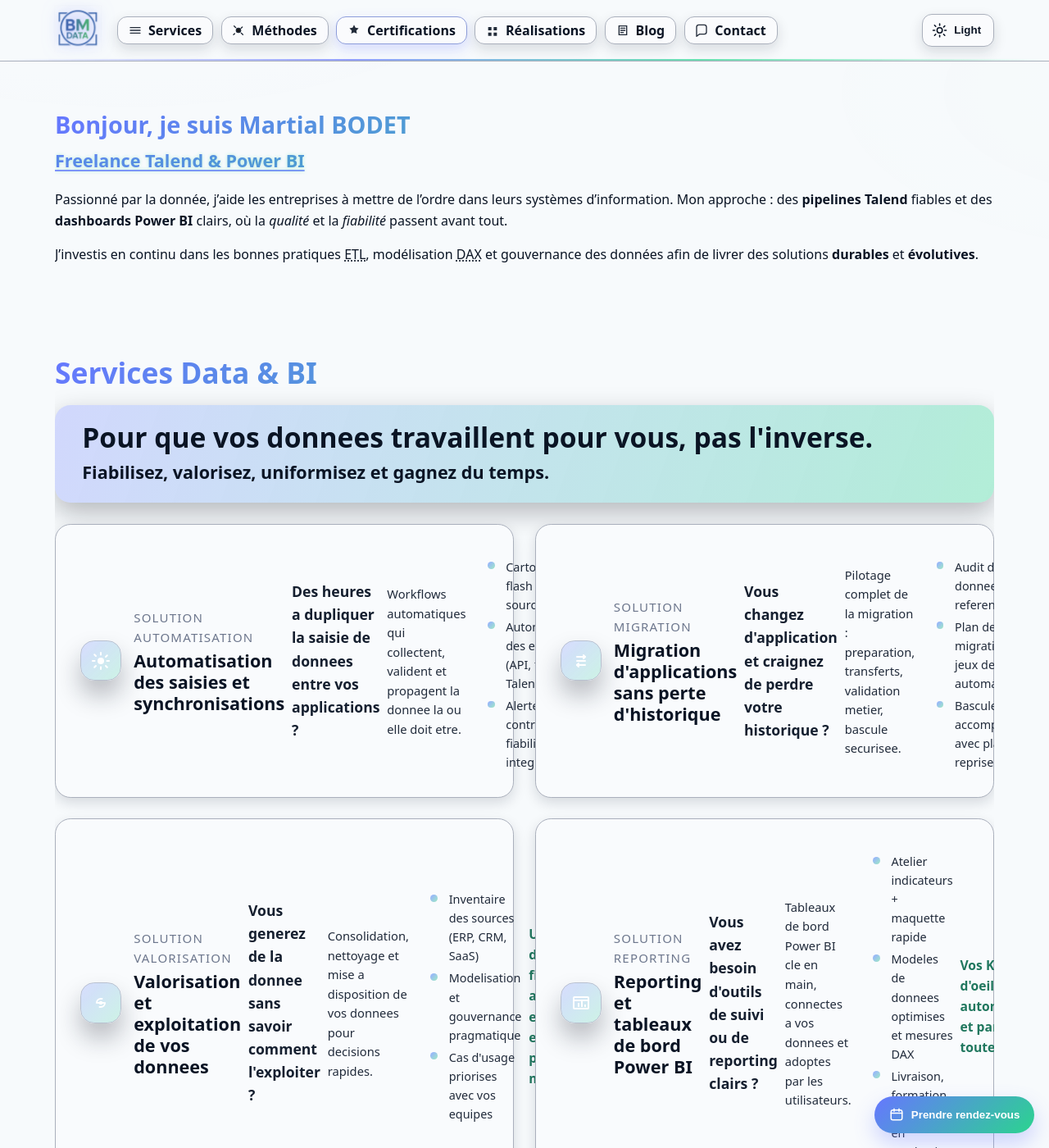
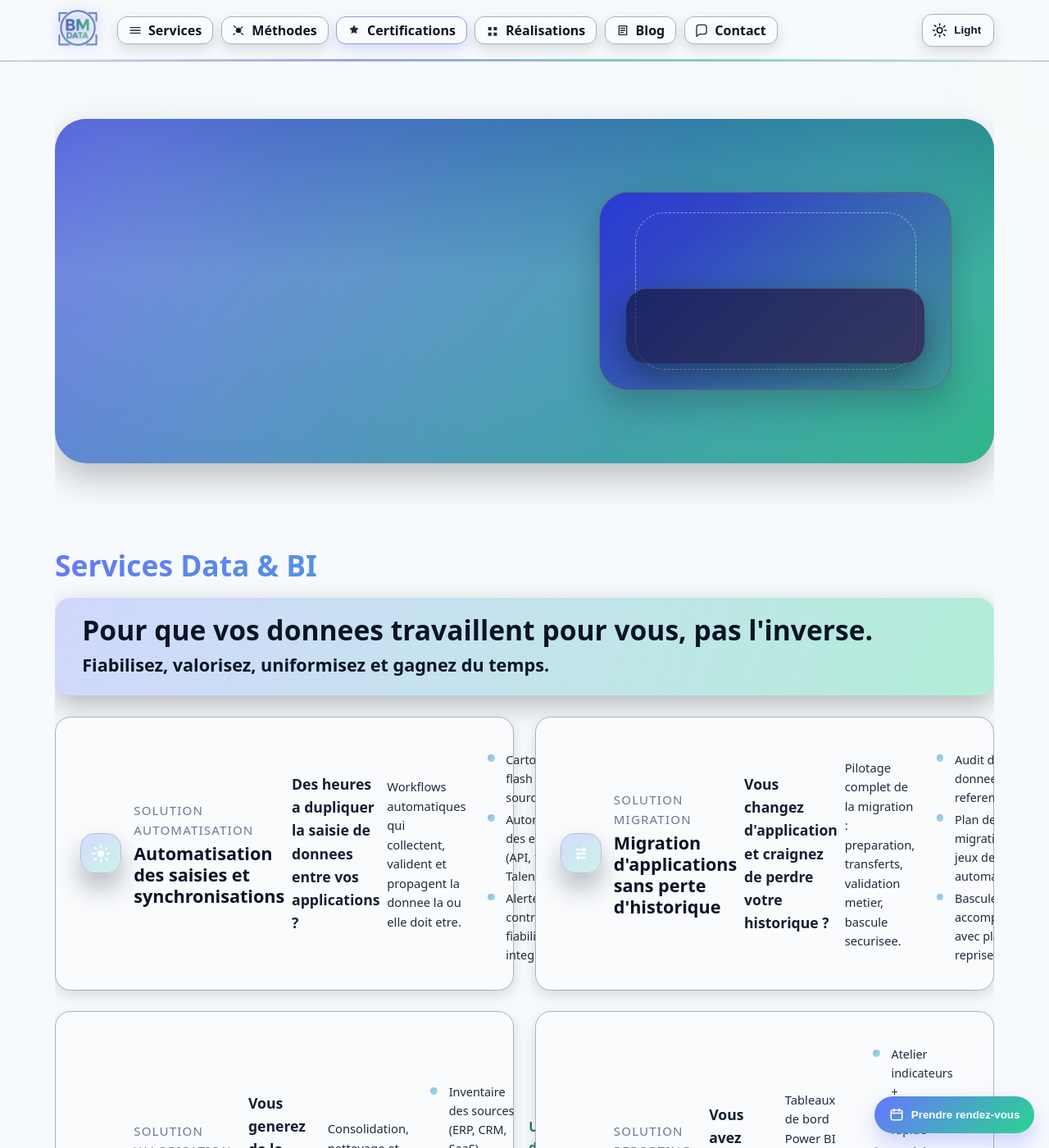
Before and after one commit to mbodetdata/mbodetdata.github.io, a Jekyll site: the page built from index.md, in a window 1280 px wide and 1400 px high. Shown: the whole window at 82% size. Built offline with Jekyll 4.4.1, drawn with Linux system fonts in a browser that asks for light colours.

Commit message:
About me

```diff
--- a/_includes/about-me.html
+++ b/_includes/about-me.html
@@ -1,16 +1,11 @@
-<section id="about" class="section" aria-labelledby="about-title"
-         itemscope itemtype="https://schema.org/Person">
-  <h2 id="about-title" class="about-title">
-    <span itemprop="name">Bonjour, je suis {{ site.author.prenom_nom }}</span>
-  </h2>
-  <p class="role"><span itemprop="jobTitle">Freelance Talend &amp; Power BI</span></p>
-
-  <!-- micro-data utilitaires (non visibles) -->
+<section id="about" class="section about-hero" itemscope itemtype="https://schema.org/Person">
+  <meta itemprop="name" content="{{ site.author.prenom_nom }}">
+  <meta itemprop="jobTitle" content="Freelance Talend &amp; Power BI">
   <link itemprop="url" href="{{ site.author.url | default: site.url | default: site.github.url }}">
   {% if site.author.email %}<meta itemprop="email" content="mailto:{{ site.author.email }}">{% endif %}
   {% if site.author.phone %}<meta itemprop="telephone" content="{{ site.author.phone }}">{% endif %}
   {% if site.author.enterprise %}
-    <span itemprop="worksFor" itemscope itemtype="https://schema.org/Organization" class="sr-only">
+    <span itemprop="worksFor" itemscope itemtype="https://schema.org/Organization" hidden>
       <meta itemprop="name" content="{{ site.author.enterprise }}">
     </span>
   {% endif %}
@@ -22,19 +17,15 @@
       <link itemprop="sameAs" href="{{ p }}">
     {% endfor %}
   {% endif %}
+  {% if site.author.description %}
+    <meta itemprop="description" content="{{ site.author.description }}">
+  {% elsif site.description %}
+    <meta itemprop="description" content="{{ site.description | strip_newlines }}">
+  {% endif %}
 
-  <div class="about-text" itemprop="description">
-    <p>
-      Passionné par la donnée, j’aide les entreprises à mettre de l’ordre dans leurs systèmes d’information.
-      Mon approche : des <strong>pipelines Talend</strong> fiables et des <strong>dashboards Power&nbsp;BI</strong> clairs,
-      où la <em>qualité</em> et la <em>fiabilité</em> passent avant tout.
-    </p>
-    <p>
-      J’investis en continu dans les bonnes pratiques
-      <abbr title="Extract – Transform – Load">ETL</abbr>,
-      modélisation <abbr title="Data Analysis Expressions">DAX</abbr>
-      et gouvernance des données afin de livrer des solutions
-      <strong>durables</strong> et <strong>évolutives</strong>.
-    </p>
+  <div class="about-hero__canvas" aria-hidden="true">
+    <div class="about-hero__media">
+      <div class="about-photo-frame"></div>
+    </div>
   </div>
 </section>
--- a/assets/styles.css
+++ b/assets/styles.css
@@ -130,6 +130,105 @@
 main{ max-width:var(--container); margin:auto; padding:clamp(1.2rem,1.5vw,2rem) 1rem; }
 .section{ padding-block: clamp(1.8rem,3.2vw,3rem); content-visibility:auto; contain-intrinsic-size: 0 600px; }
 .section h2{ font-size:var(--step-2); line-height:1.2; margin:0 0 .75rem; }
+
+/* About hero banner */
+.about-hero{
+  padding-block: clamp(3rem, 4vw, 5rem);
+}
+.about-hero__canvas{
+  position: relative;
+  width: 100%;
+  max-width: min(1400px, 94vw);
+  margin: 0 auto;
+  min-height: clamp(220px, 50vw, 420px);
+  border-radius: clamp(1.6rem, 3vw, 3.1rem);
+  background: linear-gradient(125deg,
+              color-mix(in oklab, var(--brand) 86%, #111b3f 14%),
+              color-mix(in oklab, var(--brand-2) 82%, #08251c 18%));
+  padding: clamp(1.4rem, 4vw, 3.2rem);
+  display: flex;
+  justify-content: flex-end;
+  align-items: center;
+  box-shadow: var(--shadow-lg);
+  overflow: hidden;
+  isolation: isolate;
+}
+.about-hero__canvas::before{
+  content:"";
+  position: absolute;
+  inset: -25% -12% -18% -12%;
+  background:
+    radial-gradient(circle at 15% 20%, rgba(255,255,255,.22), transparent 55%),
+    radial-gradient(circle at 80% 28%, rgba(94,84,255,.28), transparent 60%),
+    radial-gradient(circle at 65% 82%, rgba(0,0,0,.4), transparent 72%);
+  mix-blend-mode: screen;
+  opacity: .95;
+  pointer-events: none;
+}
+.about-hero__canvas::after{
+  content:"";
+  position:absolute;
+  inset:0;
+  background: linear-gradient(180deg, rgba(8,12,24,.55), transparent 45%);
+  mix-blend-mode:soft-light;
+  pointer-events:none;
+}
+.about-hero__media{
+  position: relative;
+  z-index: 1;
+  display:flex;
+  justify-content: flex-end;
+  width: 100%;
+}
+.about-photo-frame{
+  position: relative;
+  width: clamp(240px, 42vw, 430px);
+  aspect-ratio: 16 / 9;
+  border-radius: clamp(1.3rem, 2.8vw, 2.6rem);
+  background:
+    linear-gradient(135deg, rgba(41,54,106,.82), rgba(119,46,148,.72)),
+    var(--about-photo, linear-gradient(140deg, rgba(86,103,255,.7), rgba(43,212,143,.65)));
+  background-size: cover;
+  background-position: center;
+  background-repeat: no-repeat;
+  background-blend-mode: overlay;
+  box-shadow: var(--shadow-lg);
+  border:1px solid color-mix(in oklab, rgba(255,255,255,.9) 42%, rgba(8,12,24,.9) 58%);
+  overflow:hidden;
+}
+.about-photo-frame::before{
+  content:"";
+  position:absolute;
+  inset:10%;
+  border-radius: inherit;
+  border:1px dashed color-mix(in oklab, rgba(255,255,255,.92) 80%, transparent);
+  opacity:.65;
+}
+.about-photo-frame::after{
+  content:"";
+  position:absolute;
+  inset:auto clamp(1rem, 3vw, 2rem) clamp(1rem, 3vw, 2rem);
+  height: clamp(60px, 14vw, 92px);
+  border-radius: clamp(.8rem, 2vw, 1.6rem);
+  background: linear-gradient(135deg, rgba(12,14,40,.68), rgba(49,16,70,.82));
+  box-shadow:
+    inset 0 1px 0 rgba(255,255,255,.25),
+    0 18px 42px rgba(0,0,0,.45);
+  opacity:.85;
+}
+@media (max-width: 720px){
+  .about-hero__canvas{
+    justify-content:center;
+    padding: clamp(1.2rem, 6vw, 2.4rem);
+  }
+  .about-photo-frame{
+    width: clamp(220px, 72vw, 340px);
+    border-radius: clamp(1rem, 6vw, 2.2rem);
+  }
+  .about-photo-frame::after{
+    inset:auto clamp(.9rem, 6vw, 1.6rem) clamp(.9rem, 6vw, 1.6rem);
+  }
+}
 .lead{ font-size:var(--step-0); color:var(--muted); max-width:70ch; }
 
 /* ========================= 3) LAYOUT / GRID ========================= */
```
Also changed, not shown: assets/img/bm-hero.webp (added).
